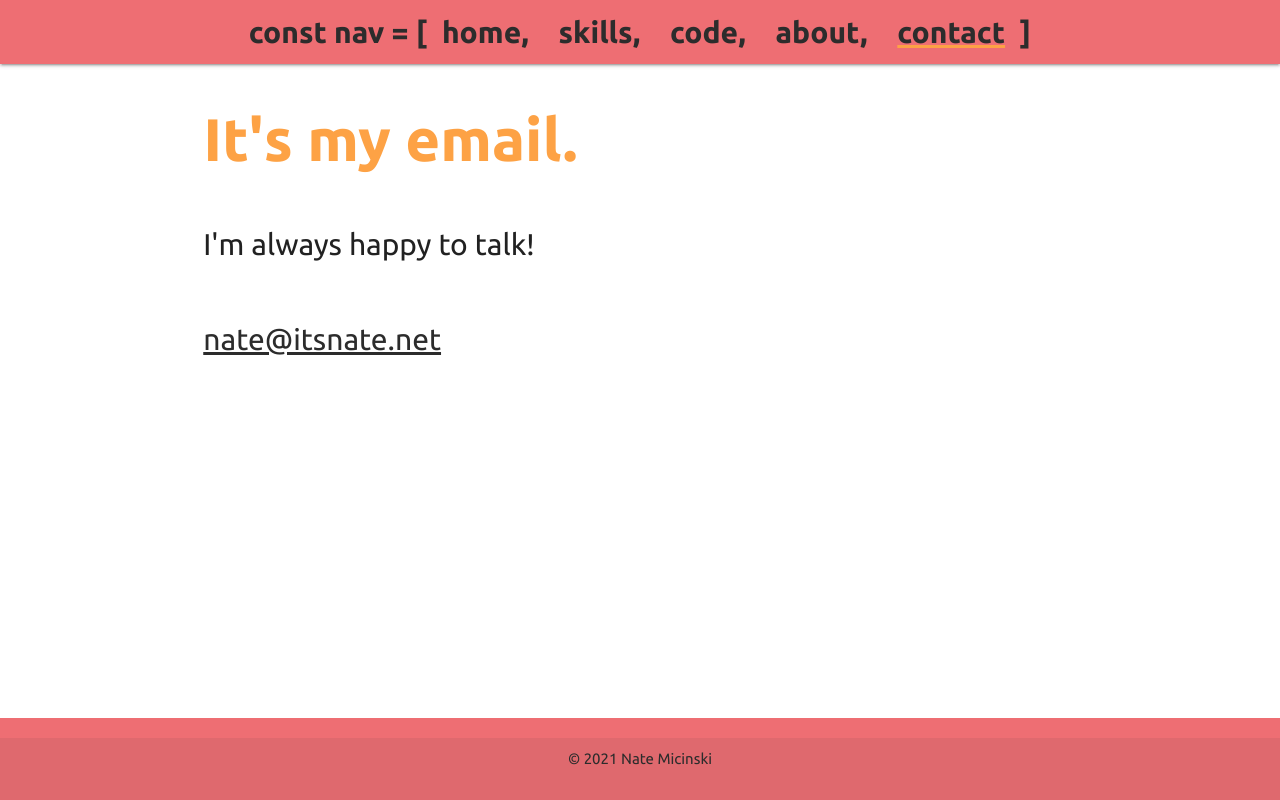
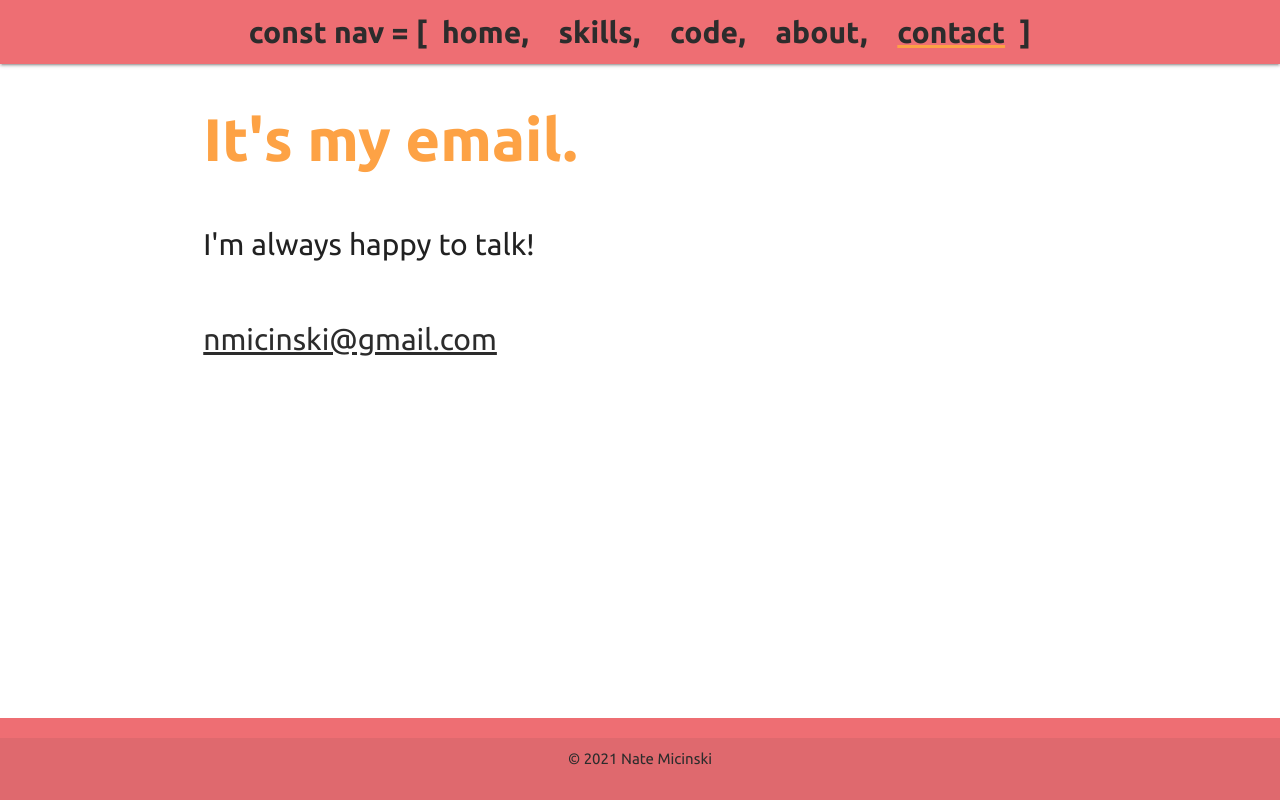
Before and after one commit to its-nate/portfolio-gatsby, a Gatsby site: page /contact in a window 1280 px wide. Built offline with nearby package versions, Linux system fonts and the light colour scheme; Gatsby itself is replaced by a stand-in of ours.

Commit message:
update email

```diff
--- a/src/pages/contact.js
+++ b/src/pages/contact.js
@@ -20,10 +20,10 @@ const Contact = () => (
         <div className="col s12">
           <p className="page-body mb-0">
             <a
-              href="mailto:nate@itsnate.net"
+              href="mailto:nmicinski@gmail.com"
               className="page-link"
             >
-              nate@itsnate.net
+              nmicinski@gmail.com
             </a>
           </p>
         </div>
```
